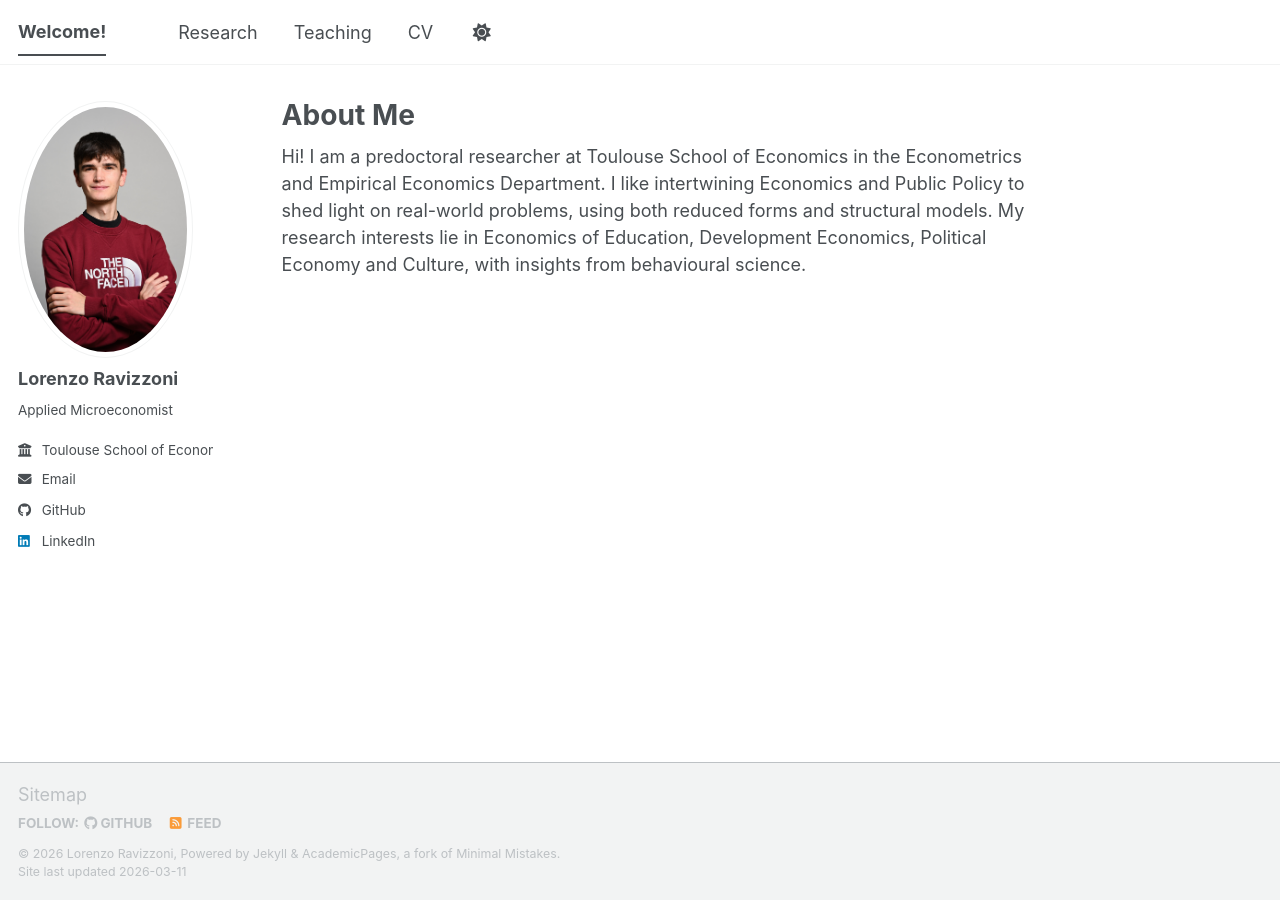
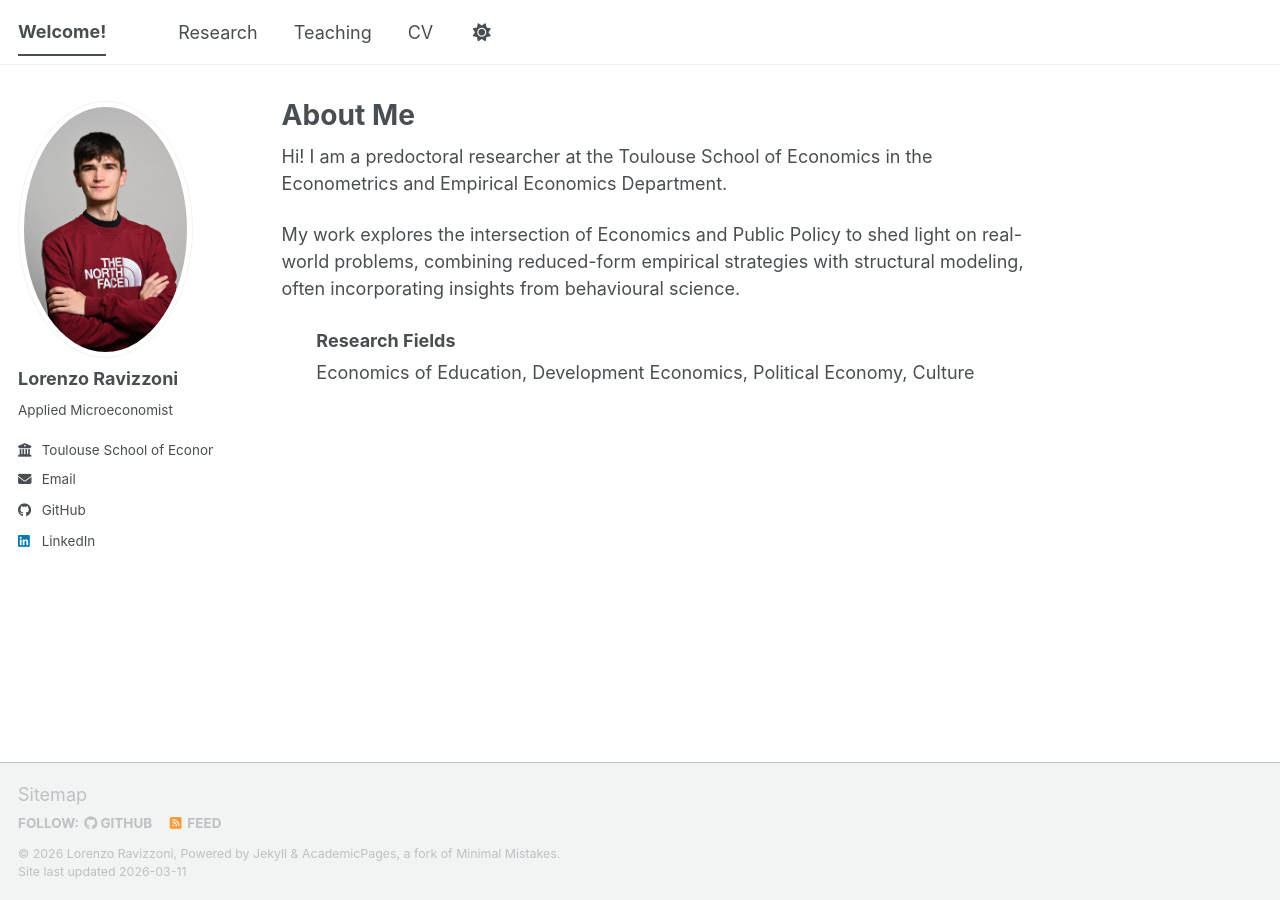
Before and after one commit to lravizzoni/lravizzoni.github.io, a Jekyll site: the page built from _pages/about.md, in a window 1280 px wide. Built offline with Jekyll 4.4.1, drawn with Linux system fonts in a browser that asks for light colours; a script bundle is joined from its source files by our own code; library files that are not in the unit come from our copies.

Commit message:
Update about.md

```diff
--- a/_pages/about.md
+++ b/_pages/about.md
@@ -7,4 +7,13 @@ redirect_from:
   - /about.html
 ---
 
-Hi! I am a predoctoral researcher at Toulouse School of Economics in the Econometrics and Empirical Economics Department. I like intertwining Economics and Public Policy to shed light on real-world problems, using both reduced forms and structural models. My research interests lie in Economics of Education, Development Economics, Political Economy and Culture, with insights from behavioural science.
+Hi! I am a predoctoral researcher at the Toulouse School of Economics in the Econometrics and Empirical Economics Department.
+
+My work explores the intersection of Economics and Public Policy to shed light on real-world problems, combining reduced-form empirical strategies with structural modeling, often incorporating insights from behavioural science.
+
+<div style="max-width:700px; margin:auto; line-height:1.8;">
+
+<p><strong>Research Fields</strong><br>
+Economics of Education, Development Economics, Political Economy, Culture </p>
+
+</div>
```
